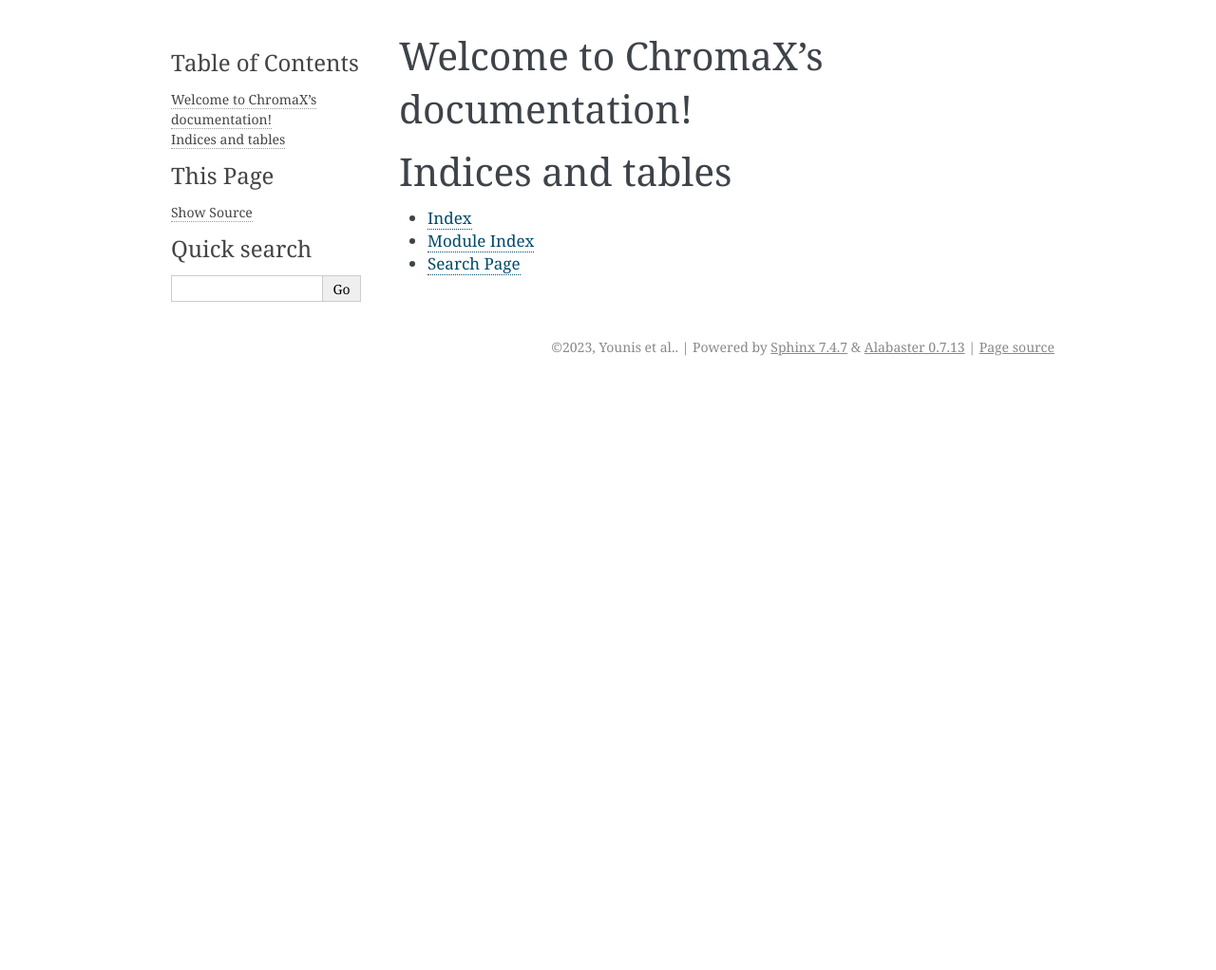
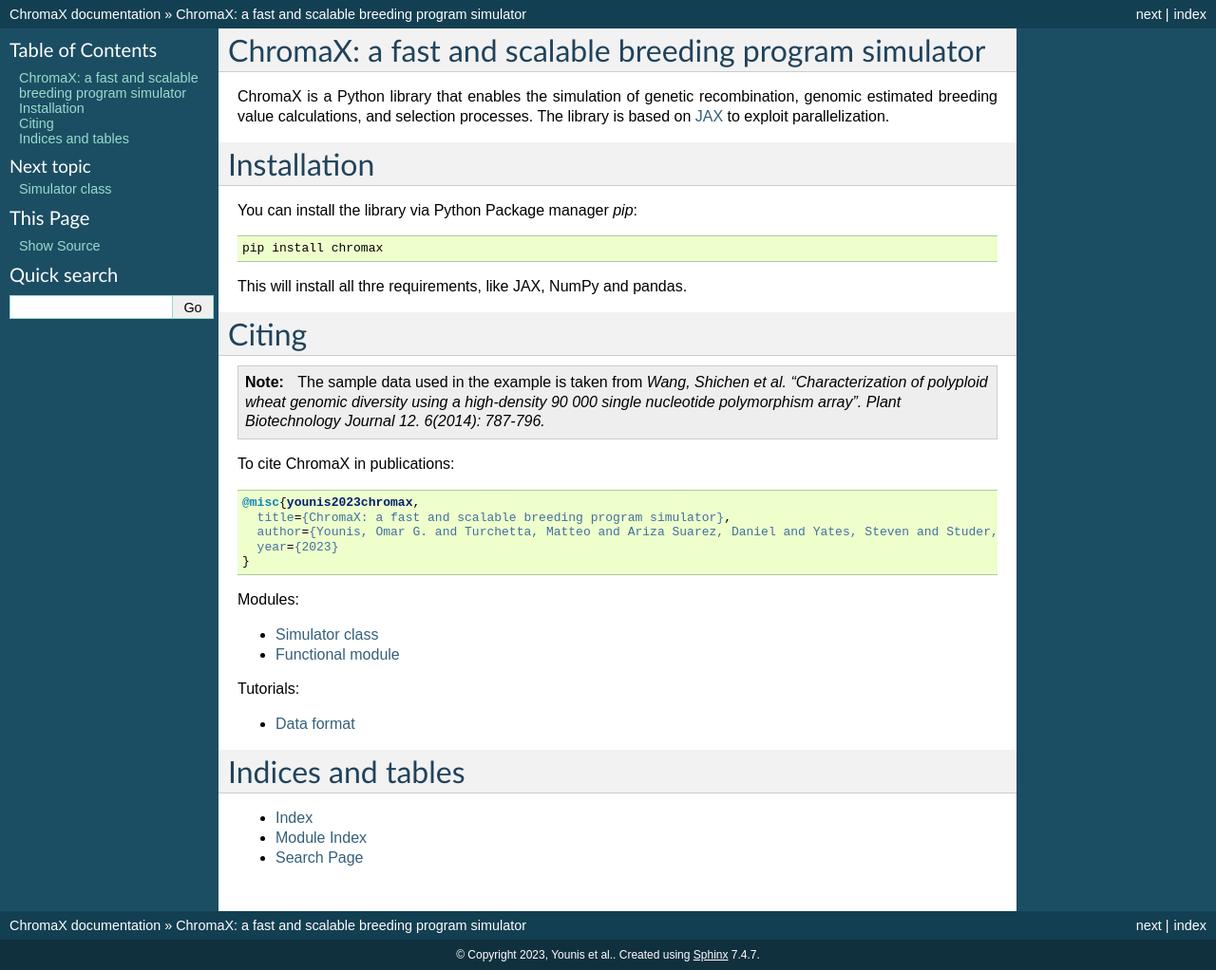
Before and after one commit to kora-labs/chromax, a Sphinx documentation site: the page built from docs/index.rst, in a window 1280 px wide. Shown: the whole page at 95% size. Built offline with Sphinx 7.4.7, drawn with Linux system fonts in a browser that asks for light colours; before the commit the page ends 900 px from its top, so only the background shows below that.

Commit message:
improve docs

```diff
--- a/docs/conf.py
+++ b/docs/conf.py
@@ -13,7 +13,7 @@
 # -- General configuration ---------------------------------------------------
 # https://www.sphinx-doc.org/en/master/usage/configuration.html#general-configuration
 
-extensions = []
+extensions = ['sphinx.ext.todo', 'sphinx.ext.viewcode', 'sphinx.ext.autodoc', 'sphinx.ext.doctest']
 
 templates_path = ['_templates']
 exclude_patterns = ['_build', 'Thumbs.db', '.DS_Store']
@@ -23,5 +23,6 @@
 # -- Options for HTML output -------------------------------------------------
 # https://www.sphinx-doc.org/en/master/usage/configuration.html#options-for-html-output
 
-html_theme = 'alabaster'
+html_theme = 'default'
 html_static_path = ['_static']
+autodoc_member_order = 'bysource'
--- a/docs/index.rst
+++ b/docs/index.rst
@@ -3,14 +3,54 @@
    You can adapt this file completely to your liking, but it should at least
    contain the root `toctree` directive.
 
-Welcome to ChromaX's documentation!
+ChromaX: a fast and scalable breeding program simulator
+========================================================
+
+ChromaX is a Python library that enables the simulation of genetic recombination, genomic estimated
+breeding value calculations, and selection processes.
+The library is based on `JAX <https://jax.readthedocs.io>`_ to exploit parallelization.
+
+
+Installation
 ===================================
 
+You can install the library via Python Package manager `pip`:
+
+.. code-block:: bash
+
+   pip install chromax
+
+This will install all thre requirements, like JAX, NumPy and pandas.
+
+Citing
+===================================
+
+.. note::
+
+  The sample data used in the example is taken from `Wang, Shichen et al. "Characterization of polyploid wheat genomic diversity using a high-density 90 000 single nucleotide polymorphism array". Plant Biotechnology Journal 12. 6(2014): 787-796.`
+
+To cite ChromaX in publications:
+
+.. code-block:: bibtex
+
+  @misc{younis2023chromax,
+    title={ChromaX: a fast and scalable breeding program simulator},
+    author={Younis, Omar G. and Turchetta, Matteo and Ariza Suarez, Daniel and Yates, Steven and Studer, Bruno and Athanasiadis, Ioannis and Buhmann, Joachim M. and Krause, Andreas and Corinzia, Luca },
+    year={2023}
+  }
+
 .. toctree::
-   :maxdepth: 2
-   :caption: Contents:
+  :maxdepth: 3
+  :caption: Modules:
 
+  modules/simulator
+  modules/functional
 
+.. toctree::
+  :maxdepth: 3
+  :caption: Tutorials:
+
+  tutorials/data_format
 
 Indices and tables
 ==================
--- /dev/null
+++ b/docs/modules/simulator.rst
@@ -0,0 +1,15 @@
+.. _simulator:
+
+
+Simulator class
+=================
+
+.. automodule:: chromax.simulator
+
+.. autoclass:: Simulator
+   :members:
+   :inherited-members:
+
+   .. autosummary::
+
+      Simulator
--- /dev/null
+++ b/docs/tutorials/data_format.rst
@@ -0,0 +1,2 @@
+Data format
+=================
```
Also changed, not shown: docs/modules/functional.rst (added, +16 -0 lines), 1 other file.
